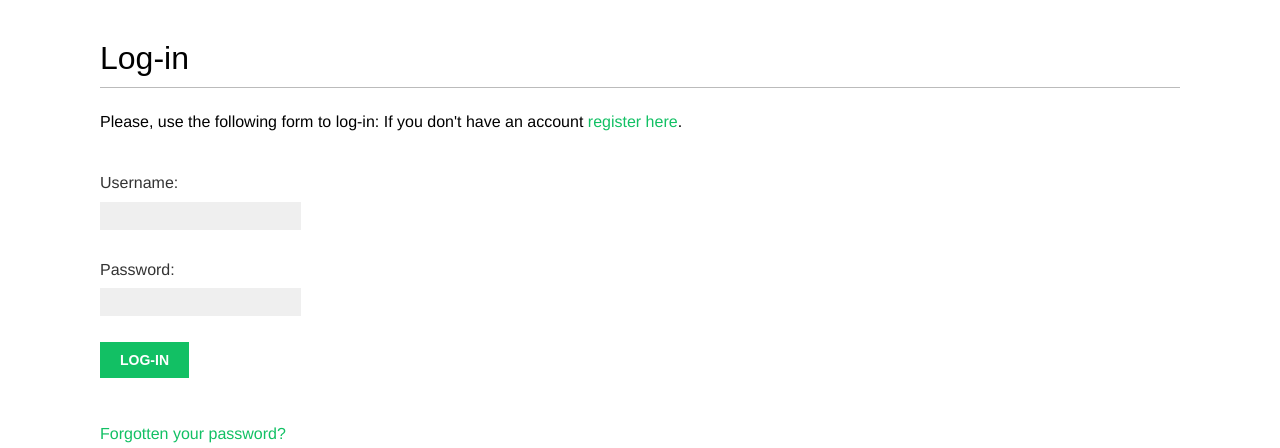
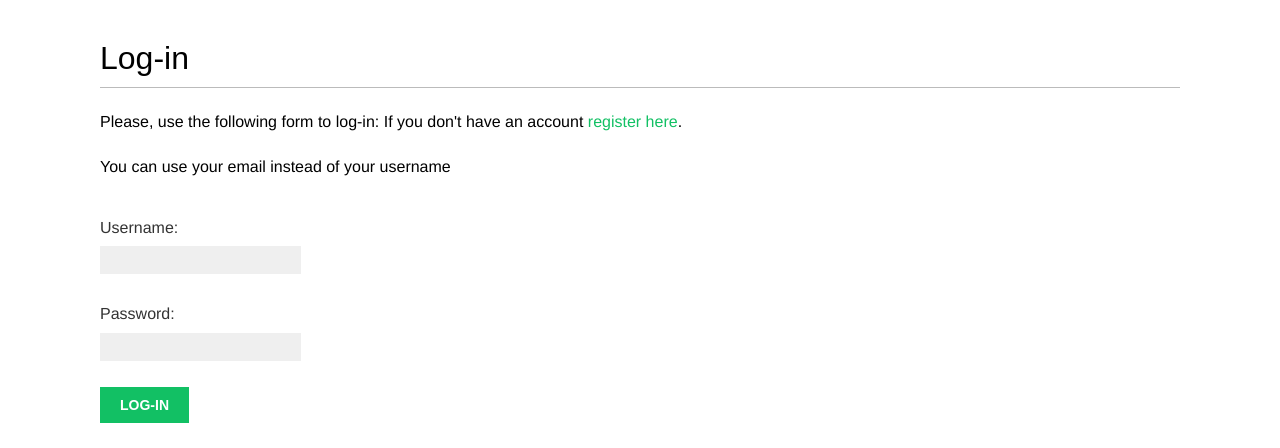
Before and after one commit to fatemehsoleymani/Social-website, a Django app: template account/templates/registration/login.html in a window 1280 px wide. Shown: the part 47-495 px from the top of the page. Run offline with Django 4.2, Linux system fonts and the light colour scheme; the template is opened without the code that fills it: values that come from a table or form of the project are taken from there, others are empty; some web fonts are replaced.

Commit message:
fix some bugs

```diff
--- a/account/forms.py
+++ b/account/forms.py
@@ -18,12 +18,17 @@ class UserRegistrationForm(forms.ModelForm):
         model = User
         fields = ['username', 'first_name', 'last_name', 'email']
 
+    def clean_password2(self):
+        cd = self.cleaned_data
+        if cd['password'] != cd['password2']:
+            raise forms.ValidationError('Passwords don\'t match.')
+        return cd['password2']
 
-def clean_password2(self):
-    cd = self.cleaned_data
-    if cd['password'] != cd['password2']:
-        raise forms.ValidationError('Passwords don\'t match.')
-    return cd['password2']
+    def clean_email(self):
+        data = self.cleaned_data['email']
+        if User.objects.filter(email=data).exists():
+            raise forms.ValidationError('Email already in use')
+        return data
 
 
 class UserEditForm(forms.ModelForm):
@@ -31,6 +36,13 @@ class UserEditForm(forms.ModelForm):
         model = User
         fields = ['first_name', 'last_name', 'email']
 
+    def clean_email(self):
+        data = self.cleaned_data['email']
+        qs = User.objects.exclude(id=self.instance.id).filter(email=data)
+        if qs.exists():
+            raise forms.ValidationError('Email already in use')
+        return data
+
 
 class ProfileEditForm(forms.ModelForm):
     class Meta:
--- a/account/templates/registration/login.html
+++ b/account/templates/registration/login.html
@@ -11,6 +11,9 @@
  <p>Please, use the following form to log-in:
   If you don't have an account <a href="{% url 'register' %}">register here</a>.
  </p>
+<p>
+ You can use your email instead of your username
+</p>
  {% endif %}
  <div class="login-form">
  <form action="{% url 'login' %}" method="post">
--- a/bookmarks/settings.py
+++ b/bookmarks/settings.py
@@ -129,6 +129,6 @@ MEDIA_URL = 'media/'
 MEDIA_ROOT = BASE_DIR / 'media'
 
 AUTHENTICATION_BACKENDS = [
- 'django.contrib.auth.backends.ModelBackend',
- 'account.authentication.EmailAuthBackend',
+     'django.contrib.auth.backends.ModelBackend',
+     'account.authentication.EmailAuthBackend',
 ]
```
Also changed, not shown: account/authentication.py (+3 -4 lines), db.sqlite3.
